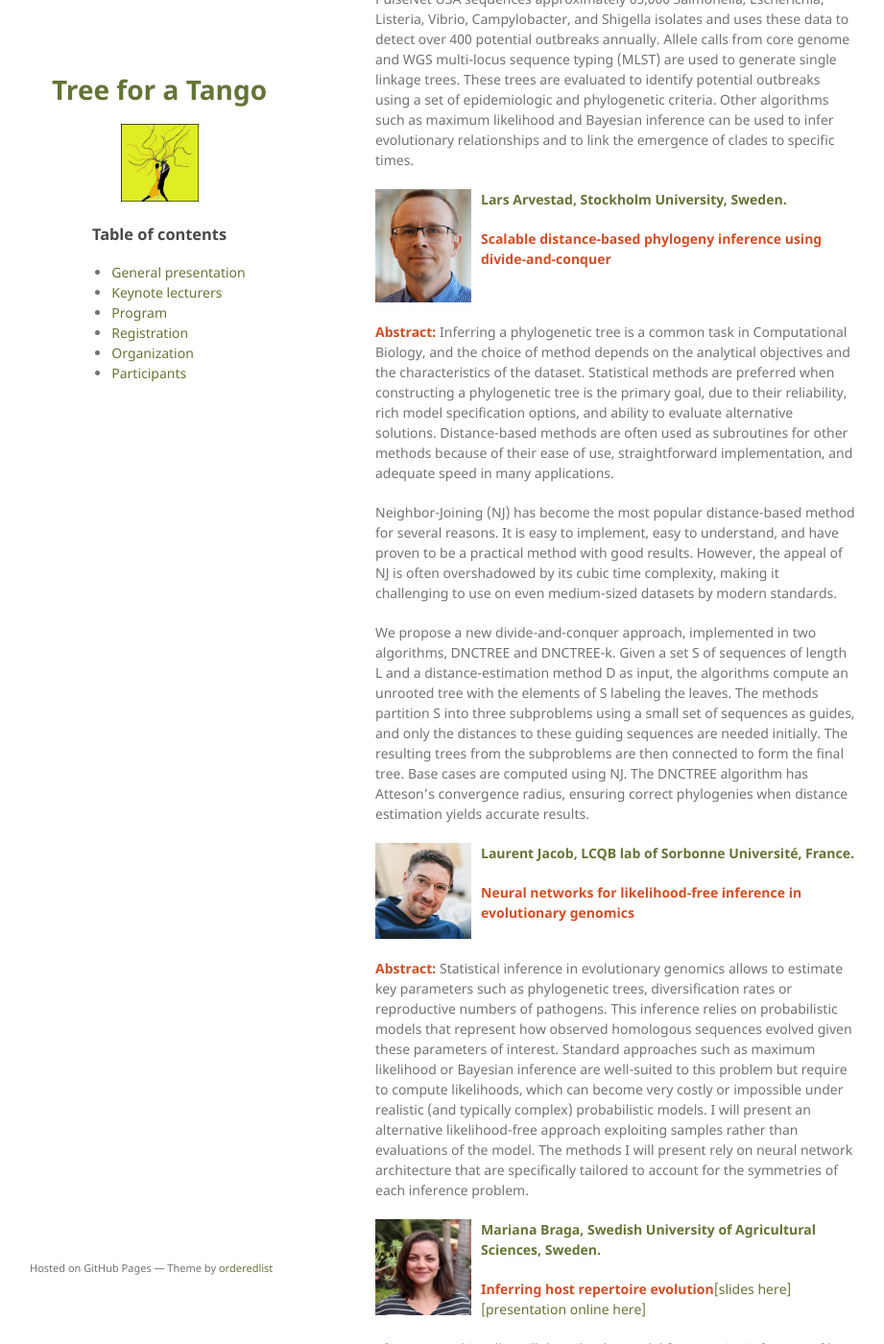
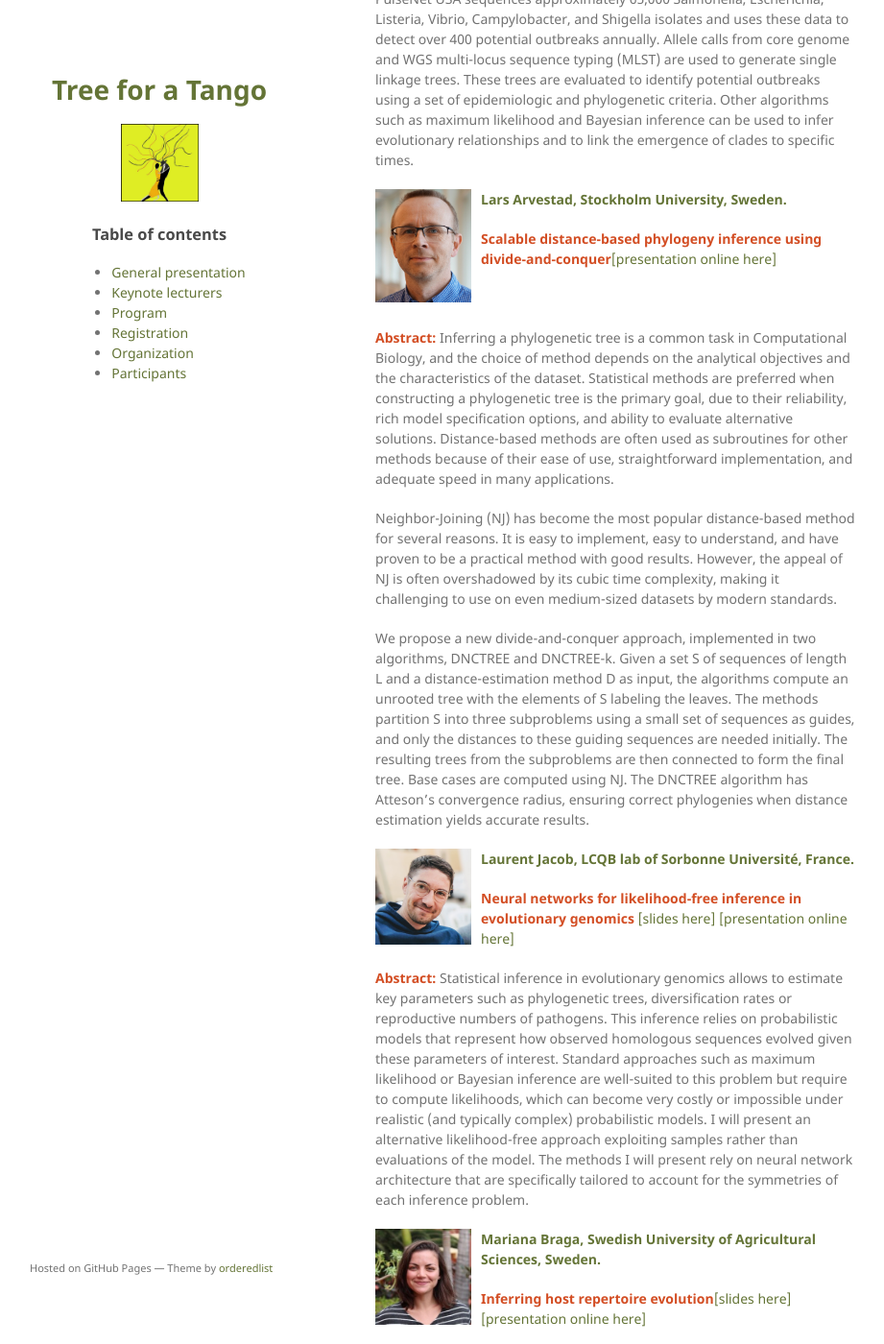
Before and after one commit to bioinf-isel/bioinf-isel.github.io, a Jekyll site: the page built from tree-for-a-tango/index.md, in a window 1280 px wide and 1400 px high, scrolled down 1374 px. Shown: the whole window at 96% size, without its empty margins (179-1100 px from the left). Built offline with Jekyll 4.4.1, drawn with Linux system fonts in a browser that asks for light colours; the repository's description, which GitHub fills in, is left out; some of the changed text lies outside the part shown.

Commit message:
Adding presentations

```diff
--- a/tree-for-a-tango/index.md
+++ b/tree-for-a-tango/index.md
@@ -28,7 +28,7 @@ This workshop, will be on phylogeny and cophylogeny in general, mathematical mod
 
 **<span style="color:#647436">Francisco Pinto, BioISI/FC, University of Lisbon, Portugal.</span>**
 
-**<span style="color:#D34E24">Title: Evolution and regulation of microbial secondary metabolism </span>**
+**<span style="color:#D34E24">Title: Evolution and regulation of microbial secondary metabolism </span>**<a href="/assets/presentations/FranciscoTalk.pdf">[slides here]</a> <a href="https://youtu.be/AgD8SckVtlE">[presentation online here]</a>
 <br clear="left"/>
 
 **<span style="color:#D34E24">Abstract: Microbes have disproportionate impacts on the macroscopic world.</span>** This is in part due to their ability to grow to large populations that collectively secrete massive amounts of secondary metabolites and alter their environment. Yet, the conditions favoring secondary metabolism despite the potential costs for primary metabolism remain unclear. Here we investigated the biosurfactants that the bacterium Pseudomonas aeruginosa makes and secretes to decrease the surface tension of surrounding liquid. Using a combination of genomics, metabolomics, transcriptomics, and mathematical modeling we show that the ability to make surfactants from glycerol varies inconsistently across the phylogenetic tree; instead, lineages that lost this ability are also worse at reducing the oxidative stress of primary metabolism on glycerol. Experiments with different carbon sources support a link with oxidative stress that explains the inconsistent distribution across the P. aeruginosa phylogeny and suggests a general principle: P. aeruginosa lineages produce surfactants if they can reduce the oxidative stress produced by primary metabolism and have excess resources, beyond their primary needs, to afford secondary metabolism. These results add a new layer to the regulation of a secondary metabolite unessential for primary metabolism but important to change physical properties of the environments surrounding bacterial populations.
@@ -54,7 +54,8 @@ Enteric Diseases Laboratory Branch DFWED/NCEZID/CDC, US.</span>**
 
 **<span style="color:#647436">Lars Arvestad, Stockholm University, Sweden.</span>**
 
-**<span style="color:#D34E24"> Scalable distance-based phylogeny inference using divide-and-conquer</span>**
+**<span style="color:#D34E24"> Scalable distance-based phylogeny inference using divide-and-conquer</span>**<a href="https://youtu.be/bus0IRoDeiM">[presentation online here]</a>
+
 <br clear="left"/>
 
 **<span style="color:#D34E24">Abstract:</span>** Inferring a phylogenetic tree is a common task in Computational Biology, and the choice of method depends on the analytical objectives and the characteristics of the dataset. Statistical methods are preferred when constructing a phylogenetic tree is the primary goal, due to their reliability, rich model specification options, and ability to evaluate alternative solutions. Distance-based methods are often used as subroutines for other methods because of their ease of use, straightforward implementation, and adequate speed in many applications.
@@ -68,7 +69,7 @@ DNCTREE-k. Given a set S of sequences of length L and a distance-estimation meth
 
 **<span style="color:#647436">Laurent Jacob, LCQB lab of Sorbonne Université, France.</span>**
 
-**<span style="color:#D34E24">Neural networks for likelihood-free inference in evolutionary genomics </span>**
+**<span style="color:#D34E24">Neural networks for likelihood-free inference in evolutionary genomics </span>**<a href="/assets/presentations/LaurentTalk.pdf">[slides here]</a> <a href="https://youtu.be/DdFpRUonjxs">[presentation online here]</a>
 <br clear="left"/>
 
 **<span style="color:#D34E24">Abstract:</span>** Statistical inference in evolutionary genomics allows to estimate key
```
